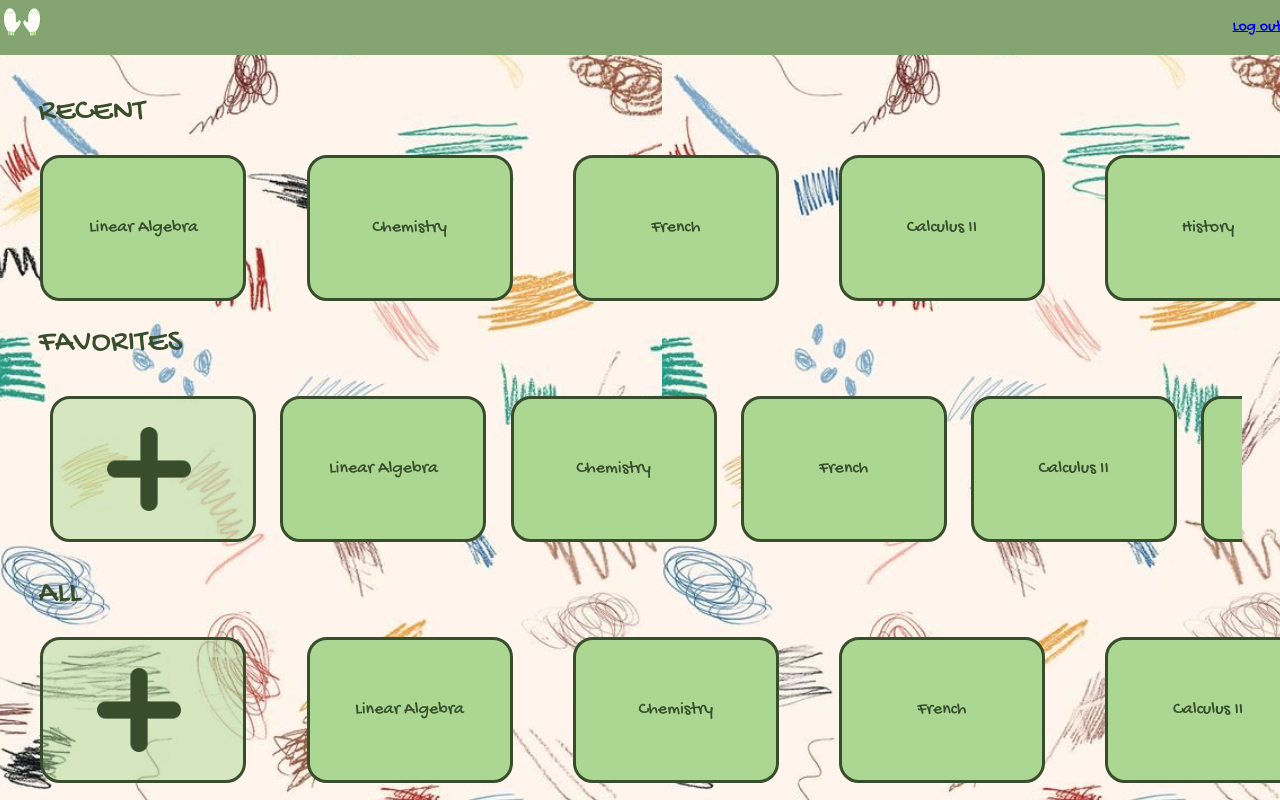
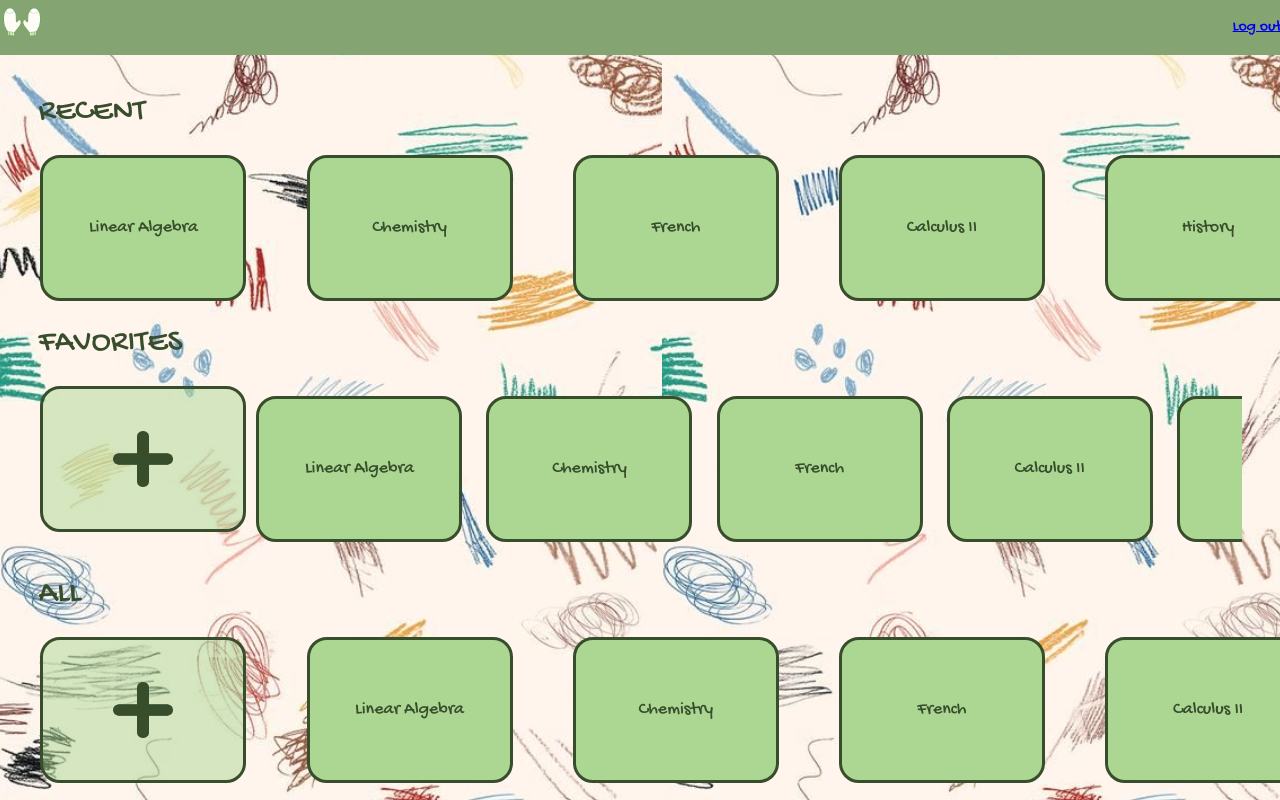
Before and after one commit to rin-bell4772/mttn, a Next.js app in the folder mttn/: page /dashboard in a window 1280 px wide. Shown: the top 800 px of the page. Built offline with nearby package versions, Linux system fonts and the light colour scheme; a web font is replaced by a local one.

Commit message:
Made entire card clickable, adjusted CSS
I only made the plus icon clickable instead of the entire card before, so that's why I had to change it

```diff
--- a/mttn/src/app/components/AddStudySet.module.css
+++ b/mttn/src/app/components/AddStudySet.module.css
@@ -14,8 +14,8 @@
 }
 
 .addStudySet img {
-    height: 90%;
-    width: 90%;
+    height: 40%;
+    width: 30%;
     display: flex;
     justify-content: center;
 }
--- a/mttn/src/app/components/AddStudySet.tsx
+++ b/mttn/src/app/components/AddStudySet.tsx
@@ -6,10 +6,10 @@ import add_icon from '../images/add_icon.png';
 
 export default function AddStudySet() {
     return (
-        <div className={styles.addStudySet}>
-            <Link href="../flashcardSet">
-                <Image src={add_icon} alt="Add Icon"/>
-            </Link>
-        </div>
+        <Link href="../flashcardSet">
+            <div className={styles.addStudySet}>
+                    <Image src={add_icon} alt="Add Icon"/>
+            </div>
+        </Link>
     );
 }
```
